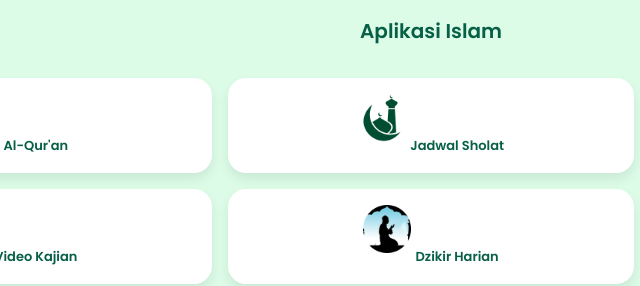
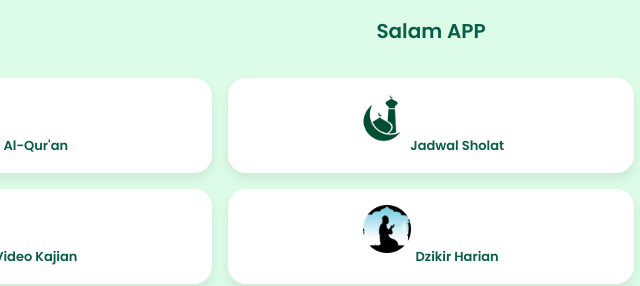
Before and after one commit to mkhoirulzed-svg/Al-Qur-an, a plain HTML site: page index.html in a window 1280 px wide. Shown: the top 286 px of the page, 209-849 px from the left. Drawn offline with Linux system fonts and the light colour scheme.

Commit message:
Update index.html

```diff
--- a/index.html
+++ b/index.html
@@ -3,7 +3,7 @@
 <head>
   <meta charset="UTF-8">
   <meta name="viewport" content="width=device-width, initial-scale=1.0">
-  <title>Aplikasi Islam</title>
+  <title>Salam APP</title>
 
   <!-- PWA -->
   <link rel="manifest" href="manifest.json">
@@ -97,7 +97,7 @@
 
 <body>
 
-<header>Aplikasi Islam</header>
+<header>Salam APP</header>
 
 <div class="container">
   <div class="menu-grid">
```
